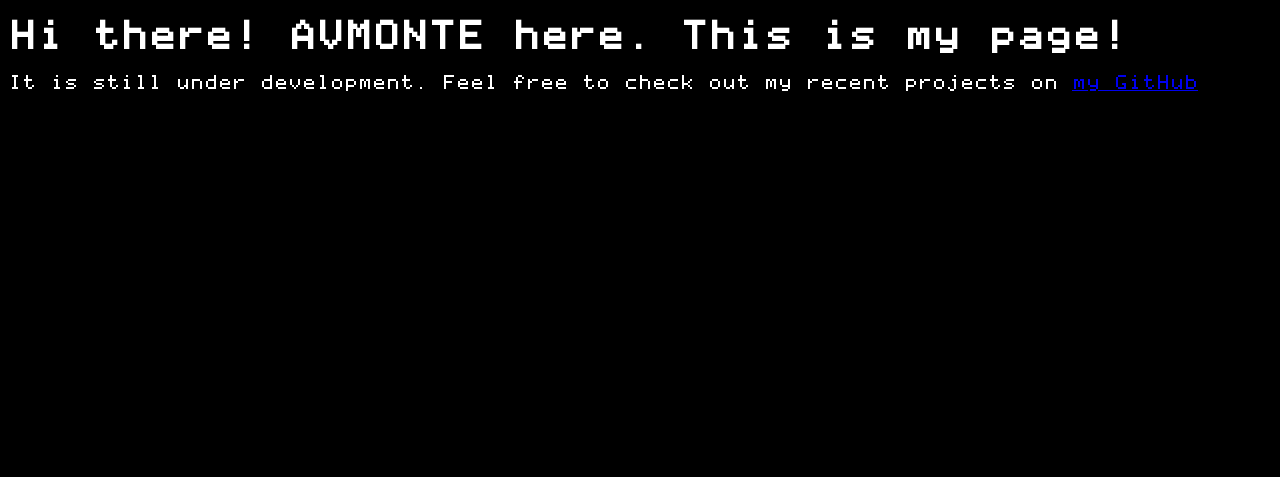
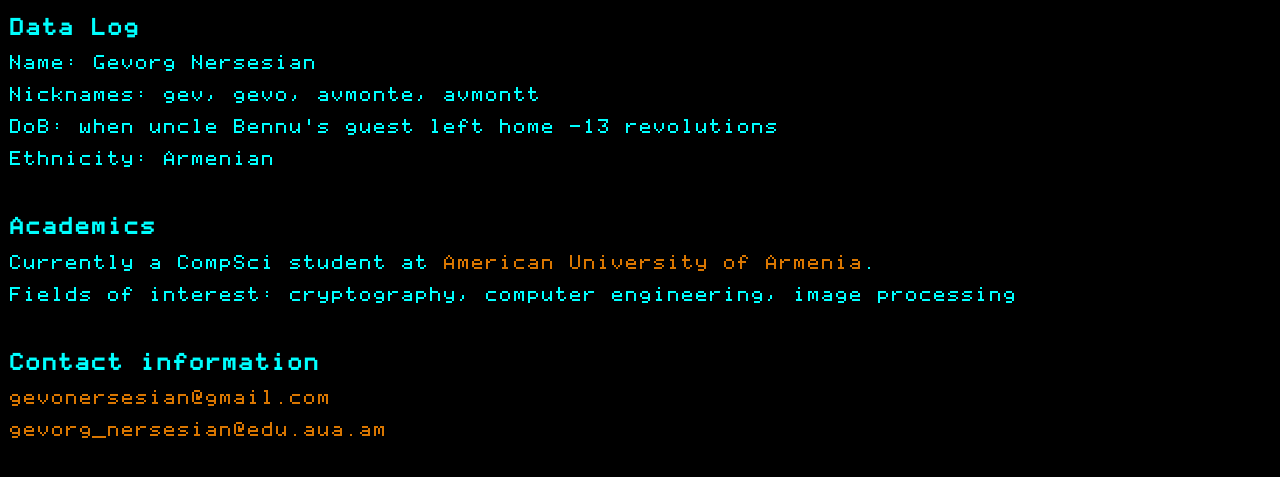
Before and after one commit to avmonte/avmonte.github.io, a Flask app: page / in a window 1280 px wide. Shown: the top 477 px of the page. Run offline with Flask 3, Linux system fonts and the light colour scheme.

Commit message:
first draft

```diff
--- a/static/css/styles.css
+++ b/static/css/styles.css
@@ -1,12 +1,30 @@
-/* Specify the font-face */
+
 @font-face {
     font-family: 'Apple II';
     src: url('/static/fonts/appleii.ttf') format('truetype');
-    /* You may need to provide other font formats for compatibility */
 }
 
 body {
     background-color: #000000;
     font-family: 'Apple II', sans-serif;
-    color: white;
+    color: cyan;
 }
+:root {
+    --myorange: #da7701;
+}
+
+a {
+    color: var(--myorange);
+    text-decoration: none;
+}
+
+a:hover {
+    background-color: lightgrey;
+    text-decoration: none;
+    color: black !important;
+}
+
+a:visited {
+    color: var(--myorange);
+    text-decoration: none;
+}
--- a/templates/index.html
+++ b/templates/index.html
@@ -7,10 +7,48 @@
         <link rel="stylesheet" href="{{ url_for('static', filename='css/styles.css') }}">
     </head>
     <body>
-        <h1>Hi there! AVMONTE here. This is my page!</h1>
+        <h3>
+            Data Log
+        </h3>
         <p>
-            It is still under development.
-            Feel free to check out my recent projects on <a href="https://github.com/avmonte/">my GitHub</a>
+            Name: Gevorg Nersesian
         </p>
+        <p>
+            Nicknames: gev, gevo, avmonte, avmontt
+        </p>
+        <p>
+            DoB: when uncle Bennu's guest left home -13 revolutions
+        </p>
+        <p>
+            Ethnicity: Armenian
+        </p>
+        <br>
+
+        <h3>
+            Academics
+        </h3>
+        <p>
+            Currently a CompSci student at <a href="https://aua.am/">American University of Armenia</a>.
+        </p>
+        <p>
+            Fields of interest: cryptography, computer engineering, image processing
+        </p>
+        <br>
+
+        <h3>
+            Contact information
+        </h3>
+        <p>
+            <a href="mailto:gevonersesian@gmail.com">gevonersesian@gmail.com</a>
+        </p>
+        <p>
+            <a href="mailto:gevorg_nersesian@edu.aua.am">gevorg_nersesian@edu.aua.am</a>
+        </p>
+        <br>
+{#        <h1>Gevorg Nersesian </h1>#}
+{#        <p>#}
+{#            It is still under development.#}
+{#            Feel free to check out my recent projects on <a href="https://github.com/avmonte/">my GitHub</a>#}
+{#        </p>#}
     </body>
 </html>
```
